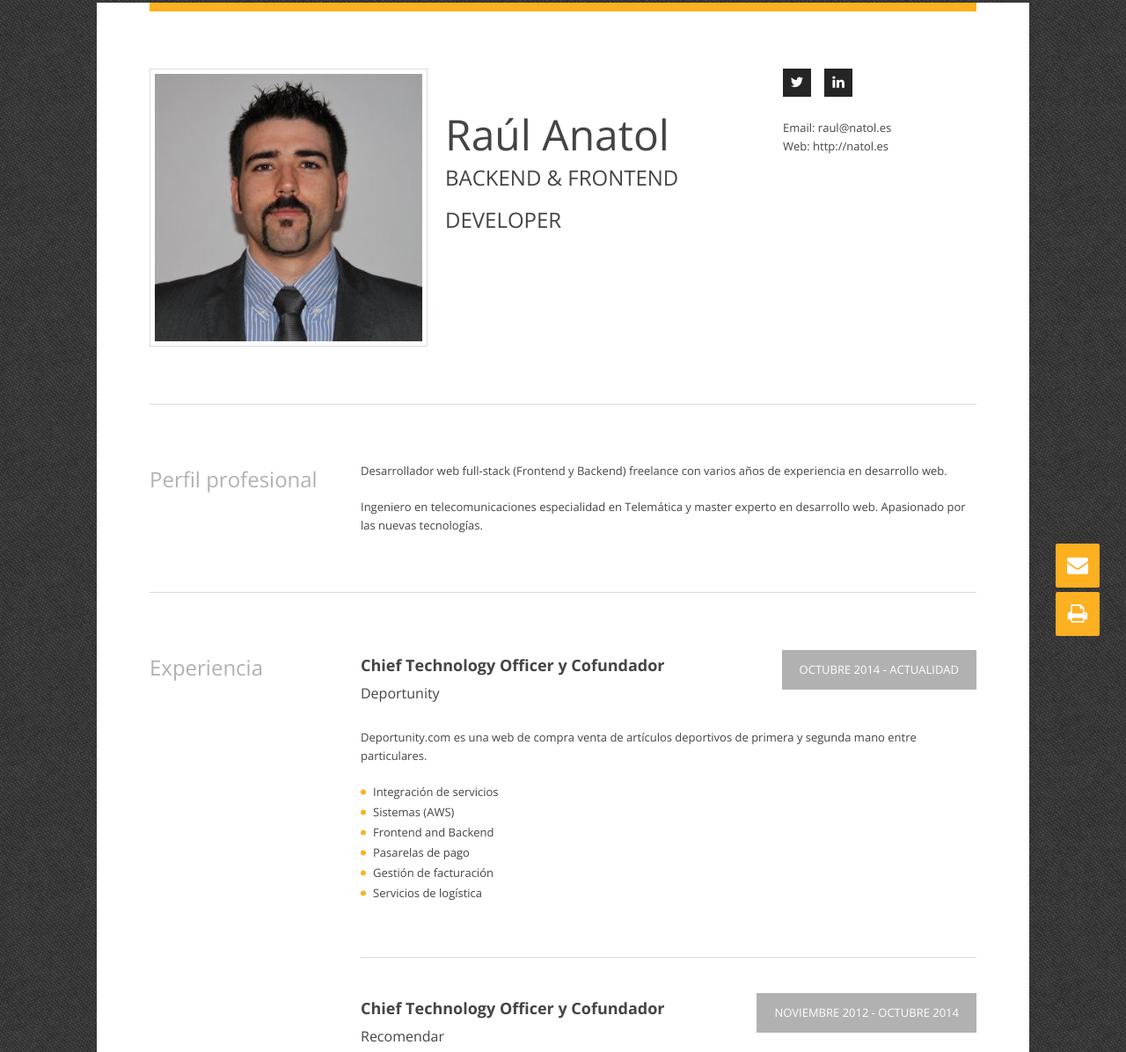
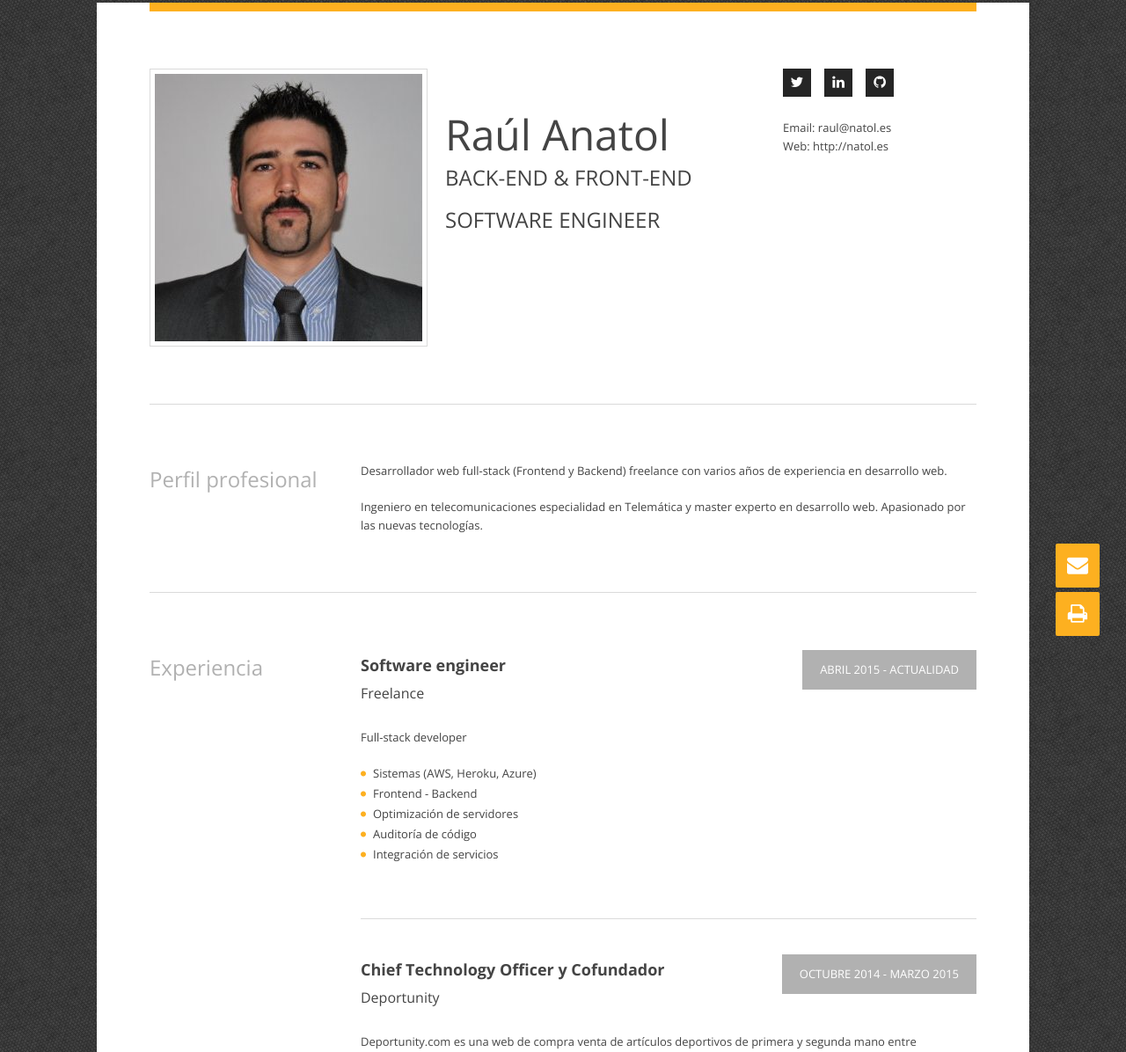
Before and after one commit to raulanatol/raulanatol.github.io, a plain HTML site: page index.html in a window 1280 px wide. Shown: the part 47-1243 px from the top of the page at 88% size. Drawn offline with nearby package versions, Linux system fonts and the light colour scheme; some packages are replaced by stand-ins of ours.

Commit message:
Freelance update

```diff
--- a/index.html
+++ b/index.html
@@ -27,7 +27,8 @@
               <img src="assets/me.jpg" alt="Raúl Anatol">
 
               <h1>Raúl Anatol
-                    <small>Backend & Frontend Developer</small>
+                <small>Back-end & Front-end</small>
+                <small>Software engineer</small>
               </h1>
             </div>
           </div>
@@ -39,6 +40,9 @@
                 </a>
                 <a href="https://es.linkedin.com/in/raulanatol" target="_blank" class="linkedin-icon social-icon">
                   <i class="fa fa-linkedin"></i>
+                </a>
+                <a href="https://github.com/raulanatol" target="_blank" class="github-icon social-icon">
+                  <i class="fa fa-github"></i>
                 </a>
               </div>
 
@@ -76,18 +80,27 @@
           </div>
 
           <div class="span9">
+            <div class="cv-item">
+              <p class="period">Abril 2015 - Actualidad</p>
+              <h3><strong>Software engineer</strong></h3>
+              <h4>Freelance</h4>
+              <br/>
+              <p>Full-stack developer</p>
+              <ul class="fill-circle">
+                <li>Sistemas (AWS, Heroku, Azure)</li>
+                <li>Frontend - Backend</li>
+                <li>Optimización de servidores</li>
+                <li>Auditoría de código</li>
+                <li>Integración de servicios</li>
+              </ul>
+            </div>
 
             <div class="cv-item">
-
-            <p class="period">Octubre 2014 - Actualidad</p>
-
+              <p class="period">Octubre 2014 - Marzo 2015</p>
               <h3><strong>Chief Technology Officer y Cofundador</strong></h3>
               <h4>Deportunity</h4>
-
               <br>
-
               <p>Deportunity.com es una web de compra venta de artículos deportivos de primera y segunda mano entre particulares.</p>
-
               <ul class="fill-circle">
                 <li>Integración de servicios</li>
                 <li>Sistemas (AWS)</li>
@@ -96,7 +109,6 @@
                 <li>Gestión de facturación</li>
                 <li>Servicios de logística</li>
               </ul>
-
             </div>
 
             <div class="cv-item">
@@ -230,9 +242,7 @@
 
             <div class="cv-item">
               <p class="period">Expert, 6 Years</p>
-
               <div class="fixed">
-
                 <div class="progress-bar-description text-uppercase">
                   Javascript
                   <span style="left:85%">85%</span>
@@ -243,20 +253,16 @@
                     </span>
                 </div>
               </div>
-
               <br class="clear">
-
               <p class="last">Conocimiento de las librerías y frameworks más comunes jQuery, prototype, Backbone, Angular.js, grunt, bower.</p>
             </div>
 
             <div class="cv-item">
-            <p class="period">Advanced, 3 Years</p>
-
+              <p class="period">Advanced, 4 Years</p>
               <div class="fixed">
-
                 <div class="progress-bar-description text-uppercase">
                   Amazon Web Service
-                    <span style="left:75%">75%</span>
+                  <span style="left:75%">85%</span>
                 </div>
                 <div class="progress-bar">
                     <span class="progress-bar-outer" data-width="75">
@@ -264,9 +270,7 @@
                     </span>
                 </div>
               </div>
-
               <br class="clear">
-
               <p class="last">Servicios web en la nube de amazon. Experiencia en toda la infraestructura, configuración de servidores y mantenimiento de VPC, security groups y autoescalado.</p>
             </div>
           </div>
```
Also changed, not shown: 1 other file. Lines whose indentation alone changed are shown as unchanged.
